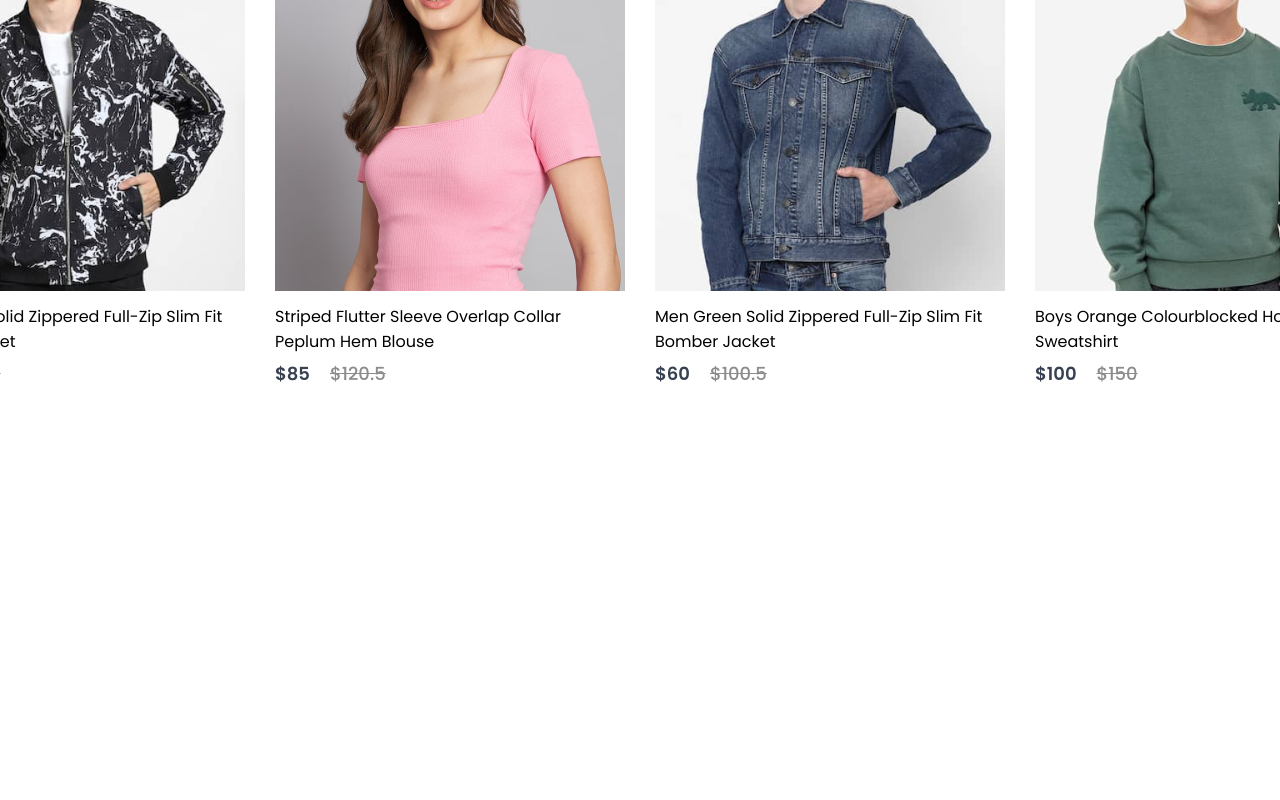
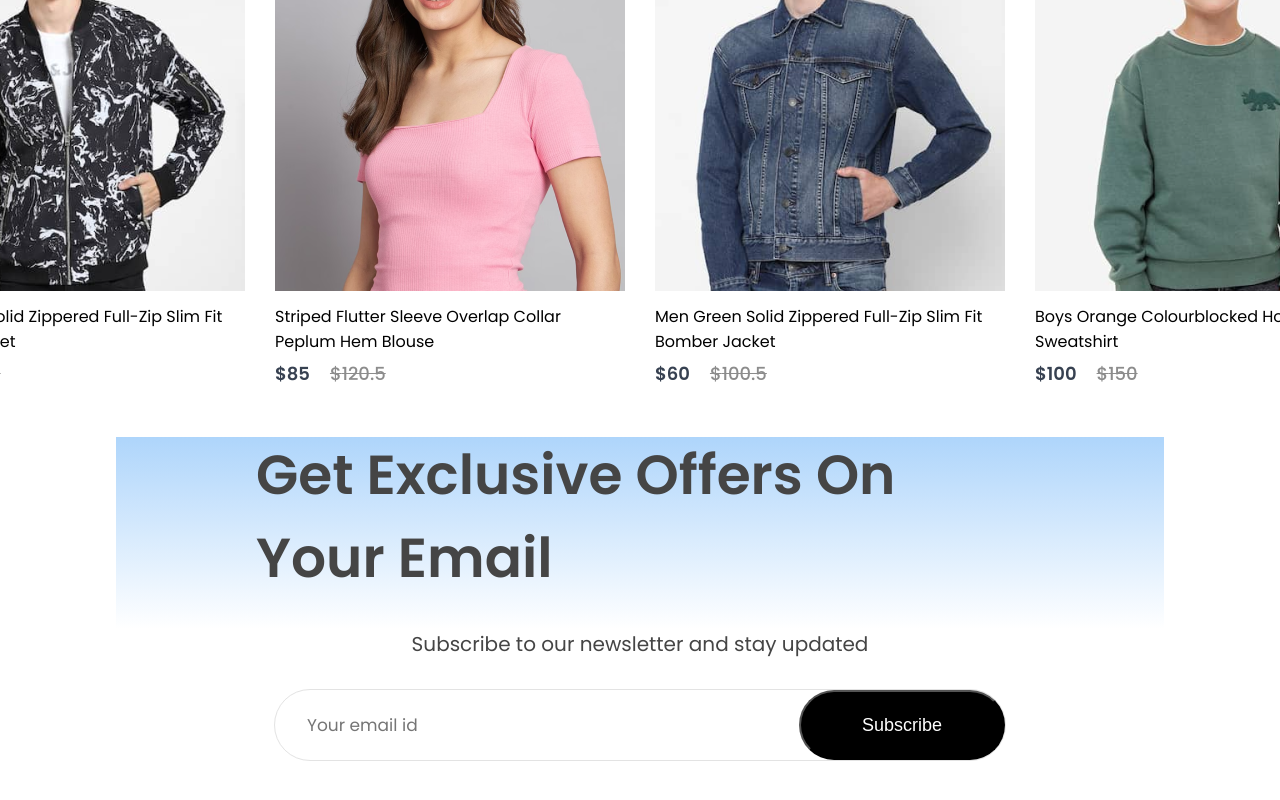
Before and after one commit to jionbiju/E-commerce_React, a React (Create React App) app in the folder frontend/: page / in a window 1280 px wide. Shown: the part 3021-3821 px from the top of the page. Before the commit the page ends 3408 px from the top, so only its background shows below. Built offline with nearby package versions, Linux system fonts and the light colour scheme.

Commit message:
newsletter component created

```diff
--- a/frontend/src/Components/NewCollection/NewCollections.css
+++ b/frontend/src/Components/NewCollection/NewCollections.css
@@ -2,7 +2,7 @@
     display: flex;
     align-items: center;
     flex-direction: column;
-    height: 90vh;
+    margin-bottom: 50px;
     gap: 10px;
 }
 .new-collections h1{
--- /dev/null
+++ b/frontend/src/Components/NewsLetter/NewsLetter.css
@@ -0,0 +1,52 @@
+.news-letter{
+    display: flex;
+    align-items: center;
+    justify-content: center;
+    height: 40vh;
+    width: 60%;
+    background:linear-gradient(180deg, #aed5fb,white 60%);
+    margin: auto;
+    padding: 0px 140px;
+    flex-direction: column;
+    gap: 30px;
+    margin-bottom: 150px;
+}
+.news-letter h2{
+    color: #454545;
+    font-weight: 600;
+    font-size: 55px;
+
+}
+.news-letter p{
+    font-size: 20px;
+    color: #454545;
+}
+.news-letter div{
+    display: flex;
+    width: 730px;
+    height: 70px;
+    border-radius: 80px;
+    background: white;
+    align-items: center;
+    justify-content: center;
+    border: 1px solid#e3e3e3;
+
+}
+.news-letter input{
+    width: 500px;
+    margin-left: 30px;
+    border: none;
+    outline: none;
+    font-family: Poppins;
+    font-size: 17px;
+
+}
+.news-letter div button{
+    width: 210px;
+    height: 70px;
+    border-radius: 80px;
+    background: rgb(0, 0, 0);
+    color: white;
+    font-size: 18px;
+    cursor: pointer;
+}
--- /dev/null
+++ b/frontend/src/Components/NewsLetter/NewsLetter.jsx
@@ -0,0 +1,17 @@
+import React from 'react'
+import './NewsLetter.css'
+
+const NewsLetter = () => {
+  return (
+    <div className='news-letter'>
+      <h2>Get Exclusive Offers On Your Email</h2>
+      <p>Subscribe to our newsletter and stay updated</p>
+      <div>
+        <input type="email" placeholder='Your email id'/>
+        <button>Subscribe</button>
+      </div>
+    </div>
+  )
+}
+
+export default NewsLetter
--- a/frontend/src/Pages/Shop.jsx
+++ b/frontend/src/Pages/Shop.jsx
@@ -3,6 +3,7 @@
 import Popular from '../Components/Popular/Popular'
 import Offers from '../Components/Offers/Offers'
 import NewCollections from '../Components/NewCollection/NewCollections'
+import NewsLetter from '../Components/NewsLetter/NewsLetter'
 
 const Shop = () => {
   return (
@@ -11,6 +12,7 @@
       <Popular/>
       <Offers/>
       <NewCollections/>
+      <NewsLetter/>
     </div>
   )
 }
```
